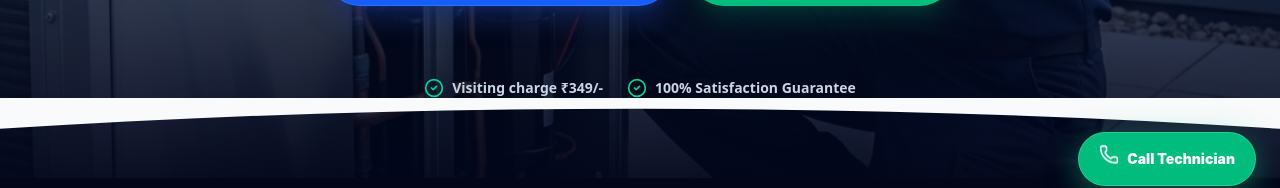
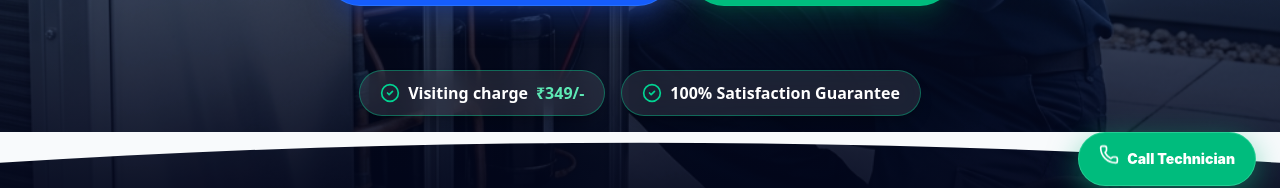
Before and after one commit to Athar786-Ali/RefriSmart-AI, a Next.js app in the folder frontend/: page / in a window 1280 px wide. Shown: the part 590-778 px from the top of the page. Built offline with nearby package versions, Linux system fonts and the light colour scheme; no server answers.

Commit message:
fix: enhance visiting charge badge visibility on all devices

```diff
--- a/frontend/src/app/page.tsx
+++ b/frontend/src/app/page.tsx
@@ -123,9 +123,15 @@ export default function Home() {
             </a>
           </div>
 
-          <div className="mt-8 flex flex-wrap items-center justify-center gap-x-6 gap-y-3 text-sm font-bold text-slate-300">
-            <span className="flex items-center gap-2"><CheckCircle2 className="w-5 h-5 text-emerald-400" /> Visiting charge ₹349/-</span>
-            <span className="flex items-center gap-2"><CheckCircle2 className="w-5 h-5 text-emerald-400" /> 100% Satisfaction Guarantee</span>
+          <div className="mt-6 mb-4 flex flex-wrap items-center justify-center gap-3 sm:gap-4">
+            <span className="flex items-center gap-2 rounded-full bg-white/10 backdrop-blur-md border border-emerald-400/40 px-4 py-2 sm:px-5 sm:py-2.5 text-sm sm:text-base font-bold text-white shadow-lg shadow-black/20">
+              <CheckCircle2 className="w-4 h-4 sm:w-5 sm:h-5 text-emerald-400 shrink-0" />
+              Visiting charge <span className="text-emerald-300">₹349/-</span>
+            </span>
+            <span className="flex items-center gap-2 rounded-full bg-white/10 backdrop-blur-md border border-emerald-400/40 px-4 py-2 sm:px-5 sm:py-2.5 text-sm sm:text-base font-bold text-white shadow-lg shadow-black/20">
+              <CheckCircle2 className="w-4 h-4 sm:w-5 sm:h-5 text-emerald-400 shrink-0" />
+              100% Satisfaction Guarantee
+            </span>
           </div>
         </div>
 
```
